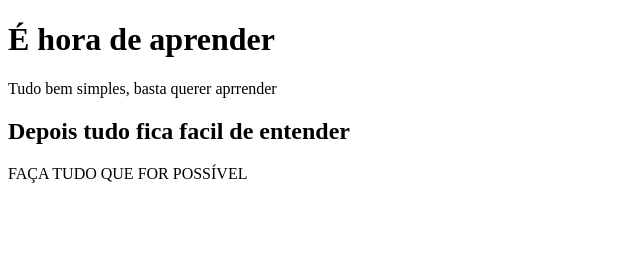
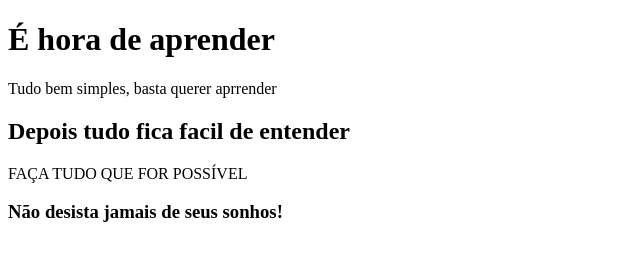
Before and after one commit to JuniorCorreaLuz/ProjetoAula, a plain HTML site: page index.html in a window 1280 px wide. Shown: the whole page, without its empty margins (0-640 px from the left). Drawn offline with Linux system fonts and the light colour scheme.

```diff
--- a/index.html
+++ b/index.html
@@ -8,6 +8,7 @@
     <p>Tudo bem simples, basta querer aprrender</p>
     <h2>Depois tudo fica facil de entender </h2>
     <p>FAÇA TUDO QUE FOR POSSÍVEL</p>
+    <h3>Não desista jamais de seus sonhos!</h3>
 </head>
 <body>
 
```
